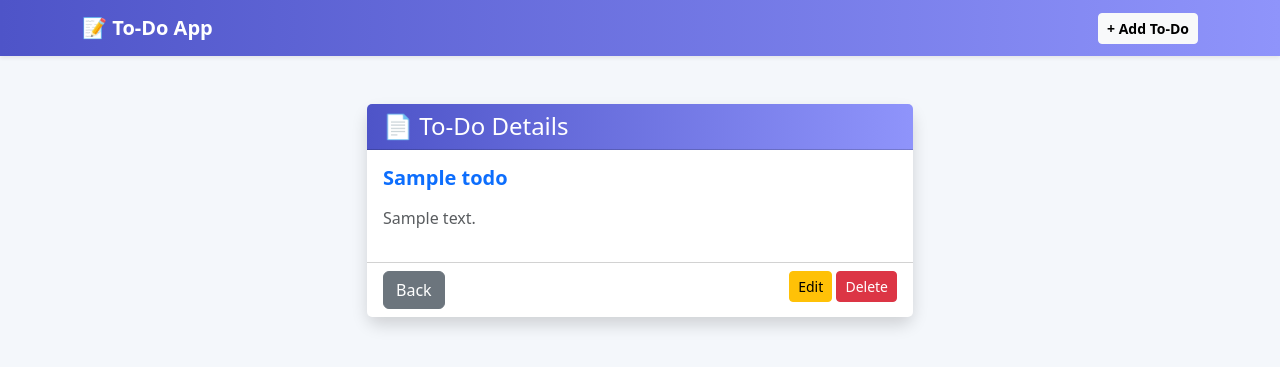
After one commit to christy8113/django-todo, a Django app: page /view/1/ in a window 1280 px wide. The commit adds this page. Shown: the top 367 px of the page. Run offline with Django 5.2, Linux system fonts and the light colour scheme; tables that the repository leaves empty hold one stand-in row (values such as "Sample post").

Commit message:
Improve UI with Bootstrap colors and styling

```diff
--- /dev/null
+++ b/requirements.txt
@@ -0,0 +1,4 @@
+asgiref==3.11.0
+Django==6.0
+sqlparse==0.5.4
+tzdata==2025.3
--- /dev/null
+++ b/todo/templates/todo/detail.html
@@ -0,0 +1,42 @@
+{% extends 'todo/base.html' %}
+
+{% block title %}View To-Do{% endblock %}
+
+{% block content %}
+
+<div class="row justify-content-center">
+    <div class="col-md-8 col-lg-6">
+        <div class="card shadow">
+
+            <div class="card-header text-white"
+                 style="background: linear-gradient(90deg, #4e54c8, #8f94fb);">
+                <h4 class="mb-0">📄 To-Do Details</h4>
+            </div>
+
+            <div class="card-body">
+                <h5 class="fw-bold text-primary">{{ todo.subject }}</h5>
+                <p class="text-muted mt-3">{{ todo.notes }}</p>
+            </div>
+
+            <div class="card-footer bg-white d-flex justify-content-between">
+                <a href="{% url 'todo_list' %}" class="btn btn-secondary">
+                    Back
+                </a>
+
+                <div>
+                    <a href="{% url 'todo_update' todo.id %}" class="btn btn-warning btn-sm">
+                        Edit
+                    </a>
+                    <a href="{% url 'todo_delete' todo.id %}"
+                       class="btn btn-danger btn-sm"
+                       onclick="return confirm('Delete this To-Do?');">
+                        Delete
+                    </a>
+                </div>
+            </div>
+
+        </div>
+    </div>
+</div>
+
+{% endblock %}
--- a/todo/urls.py
+++ b/todo/urls.py
@@ -4,6 +4,7 @@ from . import views
 urlpatterns = [
     path('', views.todo_list, name='todo_list'),
     path('add/', views.todo_create, name='todo_create'),
+    path('view/<int:id>/', views.todo_detail, name='todo_detail'),  # 👈 NEW
     path('edit/<int:id>/', views.todo_update, name='todo_update'),
     path('delete/<int:id>/', views.todo_delete, name='todo_delete'),
 ]
--- a/todo/views.py
+++ b/todo/views.py
@@ -1,14 +1,15 @@
-# Create your views here.
 from django.shortcuts import render, redirect, get_object_or_404
 from .models import Todo
 from .forms import TodoForm
 
-# List To-Dos
 def todo_list(request):
     todos = Todo.objects.all()
     return render(request, 'todo/list.html', {'todos': todos})
 
-# Add To-Do
+def todo_detail(request, id):   # 👈 NEW
+    todo = get_object_or_404(Todo, id=id)
+    return render(request, 'todo/detail.html', {'todo': todo})
+
 def todo_create(request):
     form = TodoForm(request.POST or None)
     if form.is_valid():
@@ -16,7 +17,6 @@ def todo_create(request):
         return redirect('todo_list')
     return render(request, 'todo/form.html', {'form': form})
 
-# Edit To-Do
 def todo_update(request, id):
     todo = get_object_or_404(Todo, id=id)
     form = TodoForm(request.POST or None, instance=todo)
@@ -25,7 +25,6 @@ def todo_update(request, id):
         return redirect('todo_list')
     return render(request, 'todo/form.html', {'form': form})
 
-# Delete To-Do
 def todo_delete(request, id):
     todo = get_object_or_404(Todo, id=id)
     todo.delete()
```
Also changed, not shown: todo/templates/todo/list.html (+16 -3 lines).
